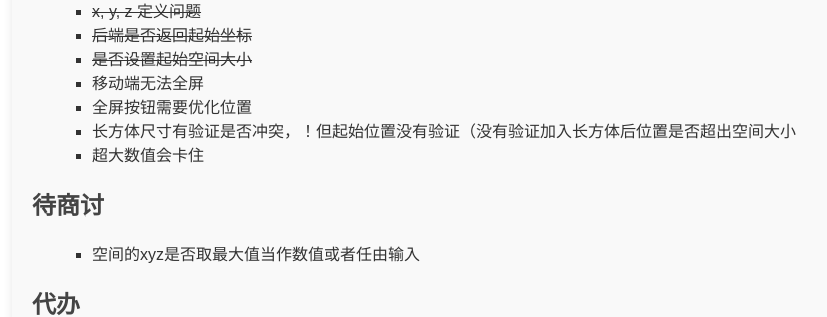
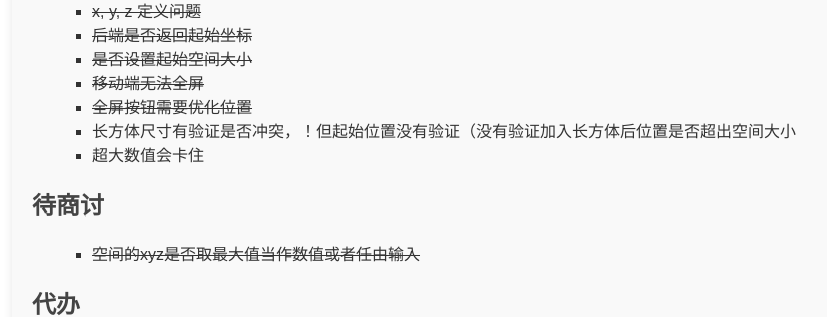
Before and after one commit to L1TangDingZhen/BOX_P, a React (Create React App) app in the folder box_show/: page / in a window 1280 px wide. Shown: the part 280-597 px from the top of the page, without its empty margins (208-1035 px from the left). Built offline with nearby package versions, Linux system fonts and the light colour scheme.

Commit message:
zoom support

```diff
--- a/box_show/src/box/back.js
+++ b/box_show/src/box/back.js
@@ -24,13 +24,15 @@ const ThreeScene = () => {
         [dimension]: numValue
       }));
 
-      // 更新坐标系和网格
+      // 更新坐标系和网格，使用新的尺寸更新
       if (sceneRef.current) {
-        createThickAxis(sceneRef.current, numValue, isFullScreen);
-        addAxisLabels(sceneRef.current, numValue);
+        createThickAxis(sceneRef.current, spaceSize, isFullScreen);
+        addAxisLabels(sceneRef.current, spaceSize);
       }
     }
   };
+
+
   const cameraRef = useRef(null);
   // 随机生成颜色
   const getRandomColor = () => {
@@ -68,6 +70,36 @@ const ThreeScene = () => {
         cameraRef.current.updateProjectionMatrix();
       }
     }
+  };
+
+
+  // 添加滚轮事件处理函数
+  const handleWheel = (e) => {
+    const camera = cameraRef.current;
+    if (!camera) return;
+
+    const zoomSpeed = 0.1;
+    const direction = e.deltaY > 0 ? 1 : -1;
+
+    // 计算当前相机到原点的距离
+    const radius = Math.sqrt(
+      camera.position.x ** 2 +
+      camera.position.y ** 2 +
+      camera.position.z ** 2
+    );
+
+    // 计算新的半径（缩放后的距离）
+    const newRadius = radius * (1 + direction * zoomSpeed);
+
+    // 限制缩放范围
+    const minRadius = 5;  // 最小距离
+    const maxRadius = 50; // 最大距离
+    if (newRadius < minRadius || newRadius > maxRadius) return;
+
+    // 根据新半径更新相机位置
+    const scale = newRadius / radius;
+    camera.position.multiplyScalar(scale);
+    camera.lookAt(0, 0, 0);
   };
 
   const isMouseDown = useRef(false);
@@ -150,36 +182,37 @@ const ThreeScene = () => {
     }
   }, []);
 
-  // 新增一个专门创建网格的函数
-  const createGrids = useCallback((scene, length, visible = true) => {
-
-    // // 移除旧的网格组（如果存在）
-    // if (scene.gridGroup) {
-    //   scene.remove(scene.gridGroup);
-    // }
-    // 创建网格组以便统一管理
+  const createGrids = useCallback((scene, spaceSize, visible = true) => {
     const gridGroup = new THREE.Group();
     gridGroup.visible = visible;
     scene.add(gridGroup);
 
     // XY平面的网格（前面）
-    const gridXY = new THREE.GridHelper(length, length);
+    const gridXY = new THREE.GridHelper(spaceSize.x, spaceSize.x);
+    // 旋转到XY平面并位置调整
     gridXY.rotation.x = -Math.PI / 2;
-    gridXY.position.set(length / 2, length / 2, 0);
+    gridXY.position.set(spaceSize.x / 2, spaceSize.y / 2, 0);
+    // 调整Y轴缩放以匹配高度
+    gridXY.scale.y = spaceSize.y / spaceSize.x;
     gridGroup.add(gridXY);
 
     // XZ平面的网格（底部）
-    const gridXZ = new THREE.GridHelper(length, length);
-    gridXZ.position.set(length / 2, 0, length / 2);
+    const gridXZ = new THREE.GridHelper(spaceSize.x, spaceSize.x);
+    // 位置调整到底部
+    gridXZ.position.set(spaceSize.x / 2, 0, spaceSize.z / 2);
+    // 调整Z轴缩放以匹配深度
+    gridXZ.scale.z = spaceSize.z / spaceSize.x;
     gridGroup.add(gridXZ);
 
     // YZ平面的网格（侧面）
-    const gridYZ = new THREE.GridHelper(length, length);
+    const gridYZ = new THREE.GridHelper(spaceSize.y, spaceSize.y);
+    // 旋转到YZ平面并位置调整
     gridYZ.rotation.z = Math.PI / 2;
-    gridYZ.position.set(0, length / 2, length / 2);
+    gridYZ.position.set(0, spaceSize.y / 2, spaceSize.z / 2);
+    // 调整Z轴缩放以匹配深度
+    gridYZ.scale.z = spaceSize.z / spaceSize.y;
     gridGroup.add(gridYZ);
 
-    // 保存网格组引用到场景
     scene.gridGroup = gridGroup;
   }, []);
 
@@ -197,32 +230,32 @@ const ThreeScene = () => {
   const axisMaterial = new THREE.MeshBasicMaterial({ color: 0x000000 }); // 黑色轴线
 
   // X轴
-  const xGeometry = new THREE.CylinderGeometry(0.05, 0.05, length, 16);
+  const xGeometry = new THREE.CylinderGeometry(0.05, 0.05, spaceSize.x, 16);
   const xAxis = new THREE.Mesh(xGeometry, axisMaterial);
   xAxis.rotation.z = -Math.PI / 2;
-  xAxis.position.set(length / 2, 0, 0);
+  xAxis.position.set(spaceSize.x / 2, 0, 0);
   scene.add(xAxis);
 
   // Y轴
-  const yGeometry = new THREE.CylinderGeometry(0.05, 0.05, length, 16);
+  const yGeometry = new THREE.CylinderGeometry(0.05, 0.05, spaceSize.y, 16);
   const yAxis = new THREE.Mesh(yGeometry, axisMaterial);
-  yAxis.position.set(0, length / 2, 0);
+  yAxis.position.set(0, spaceSize.y / 2, 0);
   scene.add(yAxis);
 
   // Z轴
-  const zGeometry = new THREE.CylinderGeometry(0.05, 0.05, length, 16);
+  const zGeometry = new THREE.CylinderGeometry(0.05, 0.05, spaceSize.z, 16);
   const zAxis = new THREE.Mesh(zGeometry, axisMaterial);
   zAxis.rotation.x = -Math.PI / 2;
-  zAxis.position.set(0, 0, length / 2);
+  zAxis.position.set(0, 0, spaceSize.z / 2);
   scene.add(zAxis);
 
-  createGrids(scene, length, !onlyAxis);
+  createGrids(scene, spaceSize, !onlyAxis);
 
     // 添加刻度
-    addTicks(scene, "x", length);
-    addTicks(scene, "y", length);
-    addTicks(scene, "z", length);
-  }, [createGrids, addTicks]);
+    addTicks(scene, "x", spaceSize.x);
+    addTicks(scene, "y", spaceSize.y);
+    addTicks(scene, "z", spaceSize.z);
+  }, [createGrids, addTicks, spaceSize]);
 
 
   const addAxisLabels = useCallback((scene, length) => {
@@ -420,6 +453,14 @@ const ThreeScene = () => {
     };
     animate();
 
+
+    // 添加滚轮事件监听
+    const handleWheelWrapper = (e) => {
+      e.preventDefault();
+      handleWheel(e);
+    };
+    mountRef.current.addEventListener('wheel', handleWheelWrapper, { passive: false });
+
     // Cleanup
     return () => {
       if (frameIdRef.current) {
@@ -435,6 +476,8 @@ const ThreeScene = () => {
 
       window.removeEventListener('mousemove', handleMouseMove);
       window.removeEventListener('touchmove', handleTouchMove); // 移除触摸事件
+      // mountRef.current?.removeEventListener('wheel', handleWheelWrapper);
+
 
 
       if (mountNode && renderer.domElement) { // 使用局部变量 mountNode
@@ -469,6 +512,12 @@ const ThreeScene = () => {
 
   const handleCoordinateChange = (axis, value) => {
     const numValue = parseFloat(value) || 0;
+
+    // 检查是否超出空间大小
+    if (axis === 'x' && numValue + dimensions.width > spaceSize.x) return;
+    if (axis === 'y' && numValue + dimensions.height > spaceSize.y) return;
+    if (axis === 'z' && numValue + dimensions.depth > spaceSize.z) return;
+
     if (numValue >= 0) {
       setCoordinates(prev => ({
         ...prev,
@@ -545,18 +594,16 @@ const ThreeScene = () => {
 
     const scene = sceneRef.current;
 
-    // 使用当前设定的空间大小，而不是固定的10
-    const axisLength = Math.max(spaceSize.x, spaceSize.y, spaceSize.z);
-    // 重新创建坐标轴和网格，注意这里把 isFullScreen 取反
-    createThickAxis(scene, axisLength, !isFullScreen);
-    addAxisLabels(scene, axisLength);
+    // 使用空间实际尺寸而不是最大值
+    createThickAxis(scene, spaceSize, !isFullScreen);
+    addAxisLabels(scene, spaceSize);
 
     handleResize();
 
     if (cameraRef.current) {
       cameraRef.current.lookAt(0, 0, 0);
     }
-  }, [isFullScreen, createThickAxis, addAxisLabels, spaceSize]); // 添加 spaceSize 到依赖数组
+  }, [isFullScreen, createThickAxis, addAxisLabels, spaceSize]);
 
 
   return (
--- a/box_show/src/box/box.js
+++ b/box_show/src/box/box.js
@@ -32,8 +32,8 @@ const IssuesAndTodos = () => {
           <li style={styles.strikethrough}>x, y, z 定义问题</li>
           <li style={styles.strikethrough}>后端是否返回起始坐标</li>
           <li style={styles.strikethrough}>是否设置起始空间大小</li>
-          <li>移动端无法全屏</li>
-          <li>全屏按钮需要优化位置</li>
+          <li style={styles.strikethrough}>移动端无法全屏</li>
+          <li style={styles.strikethrough}>全屏按钮需要优化位置</li>
           <li>长方体尺寸有验证是否冲突，！但起始位置没有验证（没有验证加入长方体后位置是否超出空间大小</li>
           <li>超大数值会卡住</li>
 
@@ -43,7 +43,7 @@ const IssuesAndTodos = () => {
       <div style={styles.section}>
         <h2 style={styles.subHeader}>待商讨</h2>
         <ul style={styles.list}>
-          <li>空间的xyz是否取最大值当作数值或者任由输入</li>
+          <li style={styles.strikethrough}>空间的xyz是否取最大值当作数值或者任由输入</li>
         </ul>
       </div>
 
```
